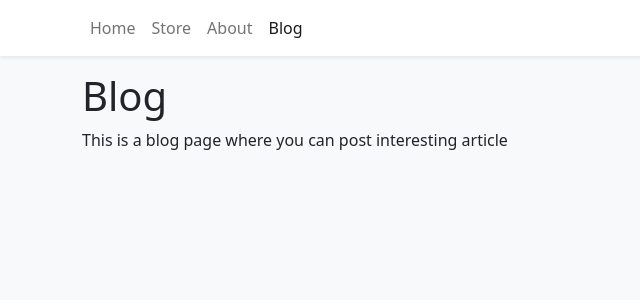
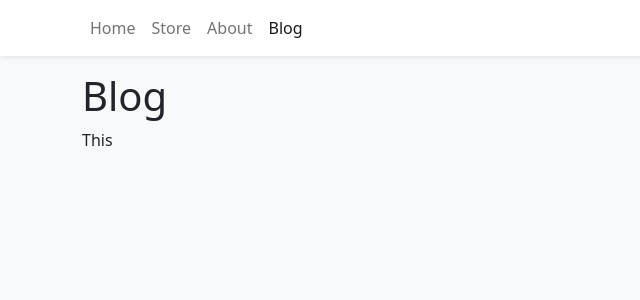
Before and after one commit to David-Koshkadze/react-shopping-cart01, a React (Vite) app: page /blog in a window 1280 px wide. Shown: the top 300 px of the page, without its empty margins (0-640 px from the left). Built offline with nearby package versions, Linux system fonts and the light colour scheme.

Commit message:
changed blog

```diff
--- a/src/pages/Blog.tsx
+++ b/src/pages/Blog.tsx
@@ -2,7 +2,7 @@ export const Blog = () => {
   return (
     <>
       <h1>Blog</h1>
-      <p>This is a blog page where you can post interesting article</p>
+      <p>This</p>
     </>
   );
 };
```
